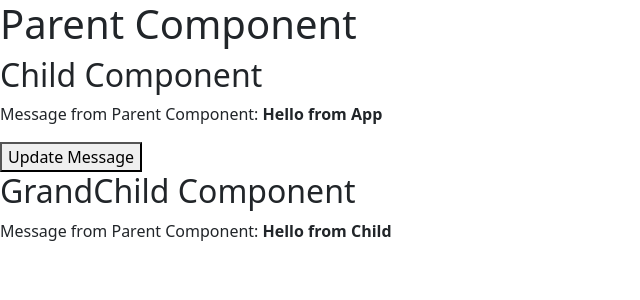
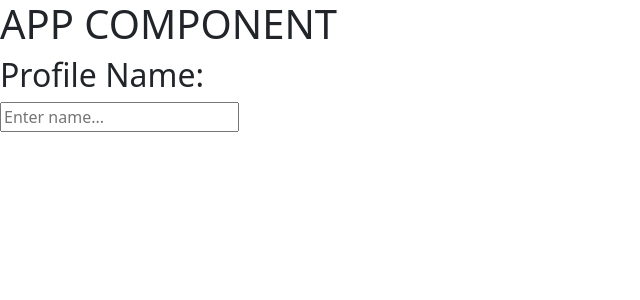
Before and after one commit to Nagapriyankar/ReactJavascript, a React (Vite) app: page / in a window 1280 px wide. Shown: the top 300 px of the page, without its empty margins (0-640 px from the left). Built offline with nearby package versions, Linux system fonts and the light colour scheme.

Commit message:
task day7

```diff
--- a/src/App.jsx
+++ b/src/App.jsx
@@ -1,21 +1,20 @@
   import React, { createContext, useState } from 'react';
-import ChildComponent from './components/ChildComponent';
-
+import Profile from './components/Profile';
   // create a context
-const AMessageContext = createContext();
+  const NameContext = createContext();
 
   function App() {
 
-  const [message, setMessage] = useState('Hello from App');
+    const [profileName, setProfileName] = useState('');
 
     return (
       <div>
-      <h1>Parent Component</h1>
-      <AMessageContext.Provider value={ [message, setMessage] }>
-        <ChildComponent />
-      </AMessageContext.Provider>
+        <h1>APP COMPONENT</h1>
+        <NameContext.Provider value={{ profileName, setProfileName }}>
+          <Profile />
+        </NameContext.Provider>
       </div>
     )
   }
 
-export { App as default, AMessageContext };
+export { App as default, NameContext };
--- /dev/null
+++ b/src/components/Profile.jsx
@@ -0,0 +1,25 @@
+import React, { useContext, useState } from 'react'
+import { NameContext } from '../App';
+import { Profiler } from 'react';
+
+function Profile() {
+    const { profileName, setProfileName } = useContext(NameContext);
+    const [newName, setNewName] = useState('');
+
+    let handleNamechange = ((e) => { setProfileName(e.target.value) })
+    return (
+        <div>
+
+            <h2>Profile Name: { profileName}</h2>
+                <input
+                    value={profileName}
+                    placeholder='Enter name...'
+                    onChange={handleNamechange} />
+
+
+
+        </div>
+    )
+}
+
+export default Profile
--- a/src/main.jsx
+++ b/src/main.jsx
@@ -1,7 +1,37 @@
-import React from 'react'
-import ReactDOM from 'react-dom/client'
-import App from './App.jsx'
+import React from 'react';
+import ReactDOM from 'react-dom/client';
+import App from './App.jsx';
 
+// import 'bootstrap/dist/css/bootstrap.min.css';
+// import "bootstrap-icons/font/bootstrap-icons.css";
 
+// data
+const notes = [
+    {
+        id: 1,
+        content: 'Working with Lists',
+        important: true
+    },
+    {
+        id: 2,
+        content: 'Usage of keys',
+        important: false
+    },
+    {
+        id: 3,
+        content: 'Conditional Rendering',
+        important: true
+    },
+    {
+        id: 4,
+        content: 'Handling Events',
+        important: true
+    },
+    {
+        id: 5,
+        content: 'Props Vs State',
+        important: false
+    }
+];
 
-ReactDOM.createRoot(document.getElementById('root')).render(<App />)
+ReactDOM.createRoot(document.getElementById('root')).render(<App notes = {notes} />);
```
Also changed, not shown: src/components/Note.jsx (added). Lines whose indentation alone changed are shown as unchanged.
